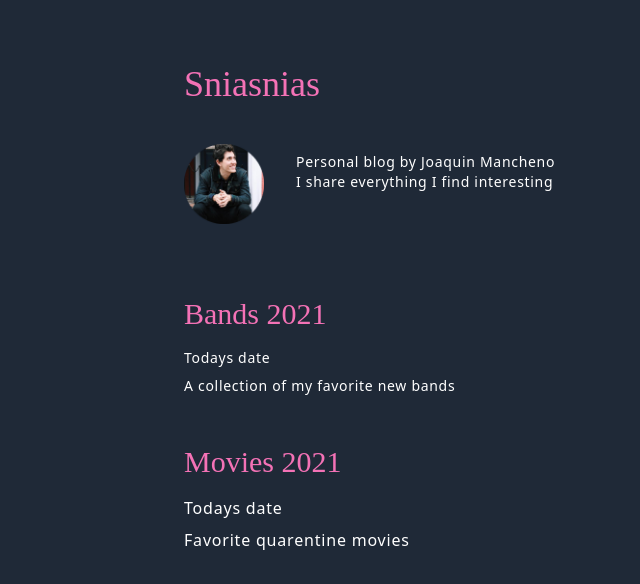
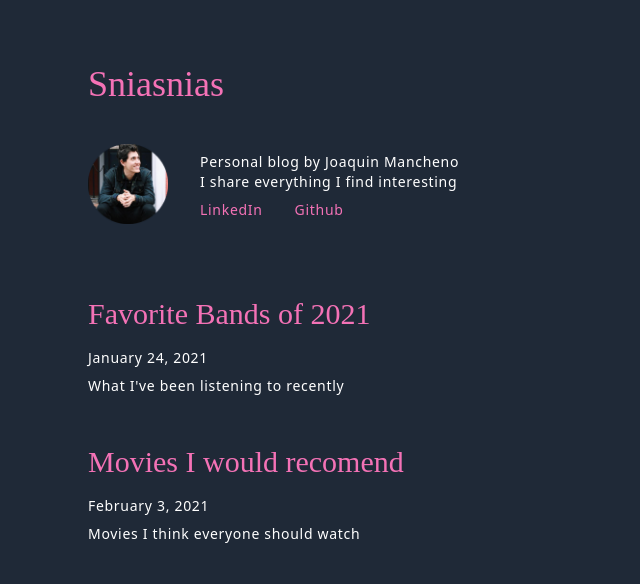
Before and after one commit to JoaquinManchenoP/Personal-Blog, a Next.js app: page / in a window 1280 px wide. Shown: the top 584 px of the page, without its empty margins (296-936 px from the left). Built offline with nearby package versions, Linux system fonts and the light colour scheme; a web font is replaced by a local one.

Commit message:
movies page

```diff
--- a/pages/2021.js
+++ b/pages/2021.js
@@ -24,20 +24,28 @@ export async function getStaticProps() {
 export default function TwentyTwentyOne({ allBands }) {
   return (
     <motion.div
-      className="myapp mx-96  "
+      className="myapp lg:mx-72 md:mx-28 sm:mx-16 xs:mx-12  text-white pt-20 font-extralight tracking-widest"
       initial={{ opacity: 0 }}
       animate={{ opacity: 1 }}
       exit={{ opacity: 0 }}
       transition={{ duration: 1 }}
     >
+      <div className="title lg:pl-24 md:pl-24 sm:pl-24">
+        <div className="text-5xl font-londrina font-light ">
+          <h1>My favorite Bands of 2021 so far...</h1>
+        </div>
+        <div className="date font-extralight pt-4">
+          <p>January 24, 2021</p>
+        </div>
+      </div>
       <div>
         {allBands.map((band) => (
-          <div className="pt-16 pb-16 pl-24" li={band.sys.id}>
+          <div className="pt-16 pb-8 pl-24 xs:pr-20" key={band.sys.id}>
             <BandCard band={band} />
           </div>
         ))}
       </div>
-      <div className="footer pl-24 pb-12">
+      <div className="footer pl-24 py-20">
         <Profile />
       </div>
     </motion.div>
--- a/pages/_app.js
+++ b/pages/_app.js
@@ -4,7 +4,7 @@ import { AnimatePresence } from "framer-motion";
 
 function MyApp({ Component, pageProps }) {
   return (
-    <div className="bg-gray-800">
+    <div className="bg-gray-800 ">
       <AnimatePresence exitBeforeEnter>
         <MainTitle />
         <Component {...pageProps} />
--- a/pages/index.js
+++ b/pages/index.js
@@ -7,24 +7,25 @@ import { motion } from "framer-motion";
 export default function Home() {
   return (
     <motion.div
-      className="mx-96 h-screen pt-8 space-y-12 pl-24 "
+      className="lg:mx-96 md:mx-52 sm:mx-40 xs:mx-12  h-screen pt-8 "
       initial={{ opacity: 0 }}
       animate={{ opacity: 1 }}
       exit={{ opacity: 0 }}
       transition={{ duration: 1 }}
     >
+      <div className="container space-y-12 ">
         <div className="profile pb-6">
           <Profile />
         </div>
-      <div className="entry">
+        <div className="entry ">
           <Link href="/2021">
             <div style={{ cursor: "pointer" }}>
-            <div className="title text-pink-400 text-3xl font-londrina ">
-              <h2>Bands 2021</h2>
+              <div className="title text-pink-400 text-3xl font-londrina hover:text-pink-500  ">
+                <h2>Favorite Bands of 2021</h2>
               </div>
               <div className="description text-white details space-y-2 font-extralight pt-4 tracking-wider text-sm ">
-              <p>Todays date</p>
-              <p>A collection of my favorite new bands</p>
+                <p>January 24, 2021</p>
+                <p>What I've been listening to recently</p>
               </div>
             </div>
           </Link>
@@ -33,16 +34,17 @@ export default function Home() {
         <div className="entry">
           <Link href="/myMovies">
             <div style={{ cursor: "pointer" }}>
-            <div className="title text-pink-400 text-3xl font-londrina">
-              <h2>Movies 2021</h2>
+              <div className="title text-pink-400 text-3xl font-londrina hover:text-pink-500">
+                <h2>Movies I would recomend</h2>
               </div>
-            <div className="description text-white details space-y-2 font-extralight pt-4 tracking-wider ext-sm ">
-              <p>Todays date</p>
-              <p>Favorite quarentine movies</p>
+              <div className="description text-white details space-y-2 font-extralight pt-4 tracking-wider text-sm ">
+                <p>February 3, 2021</p>
+                <p>Movies I think everyone should watch</p>
               </div>
             </div>
           </Link>
         </div>
+      </div>
     </motion.div>
   );
 }
--- a/pages/myMovies.js
+++ b/pages/myMovies.js
@@ -1,5 +1,53 @@
 import React from "react";
+import MovieCard from "../public/components/MovieCard";
+import { motion } from "framer-motion";
+import Profile from "../public/components/Profile.component";
 
-export default function myMovies() {
-  return <h1>This are my movies</h1>;
+let client = require("contentful").createClient({
+  space: process.env.NEXT_PUBLIC_CONTENTFUL_SPACE_ID,
+  accessToken: process.env.NEXT_PUBLIC_CONTENTFUL_ACCESS_TOKEN,
+});
+
+export async function getStaticProps() {
+  let data = await client.getEntries({
+    content_type: "movies",
+  });
+
+  return {
+    props: {
+      allMovies: data.items,
+    },
+  };
 }
+
+export default function myMovies({ allMovies }) {
+  return (
+    <motion.div
+      className="myMovies lg:mx-96 md:mx-52 sm:mx-40 xs:mx-12 text-white pt-20 font-extralight tracking-widest"
+      initial={{ opacity: 0 }}
+      animate={{ opacity: 1 }}
+      exit={{ opacity: 0 }}
+      transition={{ duration: 1 }}
+    >
+      <div className="title__section">
+        <div className="title text-5xl font-londrina font-light">
+          <h1>Movies I would recomend</h1>
+        </div>
+        <div className="post__date date font-extralight pt-4">
+          <p>february, 3 2021</p>
+        </div>
+      </div>
+      <div className="content">
+        {allMovies.map((movie) => (
+          <div className="movieCard pt-16">
+            {console.log(movie.fields.movieTitle)}
+            <MovieCard movie={movie} key={movie.sys.id} />
+          </div>
+        ))}
+      </div>
+      <div className="footer py-16">
+        <Profile />
+      </div>
+    </motion.div>
+  );
+}
--- a/public/components/MainTitle.component.js
+++ b/public/components/MainTitle.component.js
@@ -3,9 +3,9 @@ import Link from "next/link";
 
 export default function MainTitle() {
   return (
-    <div className="blog__title text-pink-400 text-4xl font-londrina mx-96 pt-16">
+    <div className="blog__title text-pink-400 text-4xl font-londrina lg:mx-96 md:mx-52 sm:mx-40 xs:mx-12 pt-16">
       <Link href="/">
-        <h1 style={{ cursor: "pointer" }} className="ml-24">
+        <h1 style={{ cursor: "pointer" }} className="">
           Sniasnias
         </h1>
       </Link>
--- /dev/null
+++ b/public/components/MovieCard.js
@@ -0,0 +1,45 @@
+import React from "react";
+import { documentToReactComponents } from "@contentful/rich-text-react-renderer";
+import { BLOCKS, INLINES } from "@contentful/rich-text-types";
+import Link from "next/link";
+
+const RICHTEXT_OPTIONS_PARAGRAPH = {
+  renderNode: {
+    [BLOCKS.PARAGRAPH]: (node, children) => {
+      return (
+        <div className="paragraph my-20 pl-20">
+          <p>{children}</p>
+        </div>
+      );
+    },
+
+    [BLOCKS.EMBEDDED_ASSET]: (node) => {
+      {
+        console.log("https:" + node.data.target.fields.file.url);
+      }
+      return (
+        <img
+          className="lg:h-96 lg:w-96 mx-auto my-16 rounded-lg shadow-2xl"
+          src={"https:" + node.data.target.fields.file.url}
+        ></img>
+      );
+    },
+  },
+};
+
+export default function MovieCard({ movie }) {
+  console.log(movie.fields.movieTitle);
+  return (
+    <div className="movieCard ">
+      <div className="movieTitle text-3xl pb-2 font-londrina font-light pt-10 ">
+        <h1>{movie.fields.movieTitle}</h1>
+      </div>
+      <div className="flex">
+        {documentToReactComponents(
+          movie.fields.movieDescription,
+          RICHTEXT_OPTIONS_PARAGRAPH
+        )}
+      </div>
+    </div>
+  );
+}
--- a/public/components/Profile.component.js
+++ b/public/components/Profile.component.js
@@ -1,15 +1,31 @@
 import React from "react";
+import Link from "next/link";
 
 export default function Profile() {
   return (
     <div>
       <div className="title__info flex pt-2">
         <div className="profile__image h-20 w-20 ">
-          <img className="" src="../images/Joaquin-circle.png"></img>
+          <Link href="/">
+            <img className="" src="../images/Joaquin-circle.png"></img>
+          </Link>
         </div>
-        <div className="blog__description pt-2 pl-8 text-white font-extralight text-sm tracking-wider">
+        <div className="blog__description pl-8 pt-2 text-white font-light text-sm tracking-wider">
           <p>Personal blog by Joaquin Mancheno</p>
           <p>I share everything I find interesting</p>
+          <div className="contact text-pink-400 pt-2 flex space-x-8 ">
+            <Link href="https://www.linkedin.com/in/joaquinjm/">
+              <p className=" hover:text-pink-500" style={{ cursor: "pointer" }}>
+                LinkedIn
+              </p>
+            </Link>
+
+            <Link href="https://github.com/JoaquinManchenoP">
+              <p className=" hover:text-pink-500" style={{ cursor: "pointer" }}>
+                Github
+              </p>
+            </Link>
+          </div>
         </div>
       </div>
     </div>
--- a/tailwind.config.js
+++ b/tailwind.config.js
@@ -2,6 +2,23 @@ module.exports = {
   purge: [],
   darkMode: false, // or 'media' or 'class'
   theme: {
+    screens: {
+      xs: "360px",
+      sm: "640px",
+      // => @media (min-width: 640px) { ... }
+
+      md: "768px",
+      // => @media (min-width: 768px) { ... }
+
+      lg: "1024px",
+      // => @media (min-width: 1024px) { ... }
+
+      xl: "1280px",
+      // => @media (min-width: 1280px) { ... }
+
+      "2xl": "1536px",
+      // => @media (min-width: 1536px) { ... }
+    },
     extend: {
       fontFamily: {
         londrina: ["Londrina Solid"],
```
Lines whose indentation alone changed are shown as unchanged.
